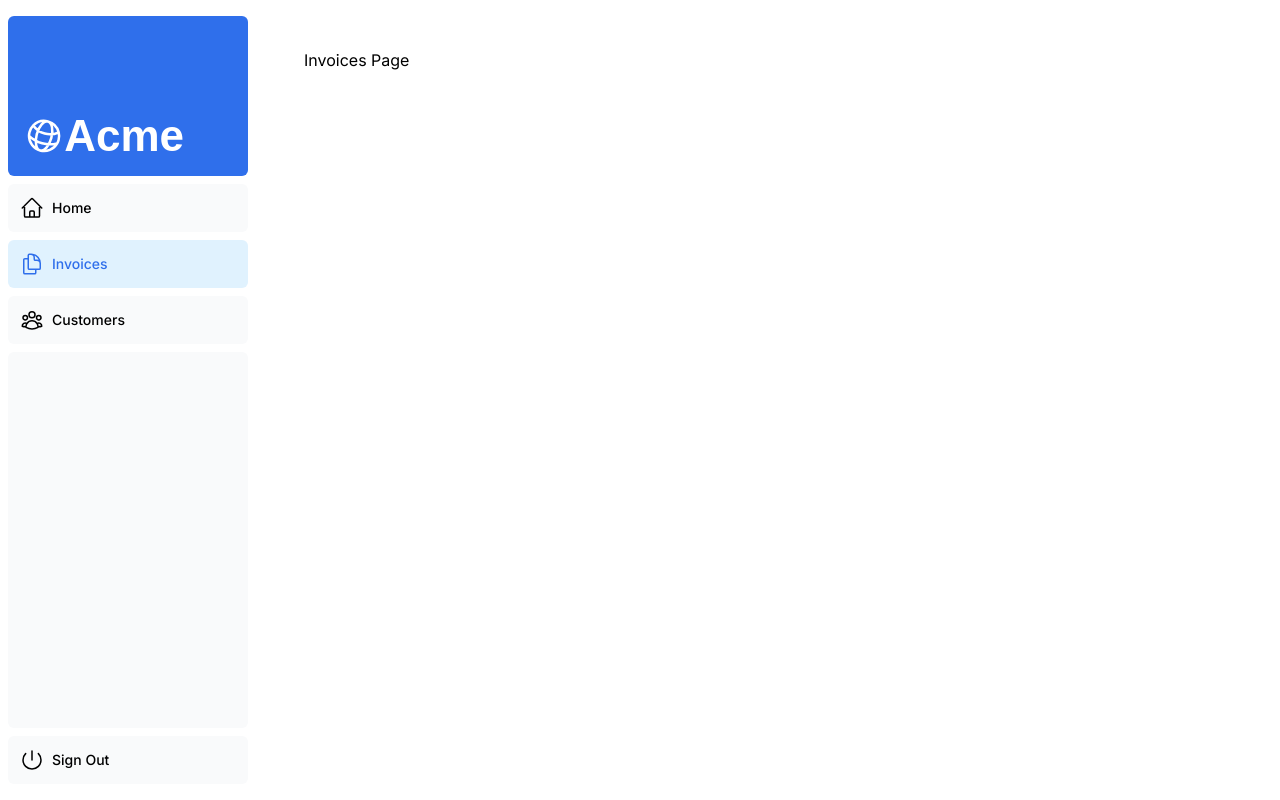
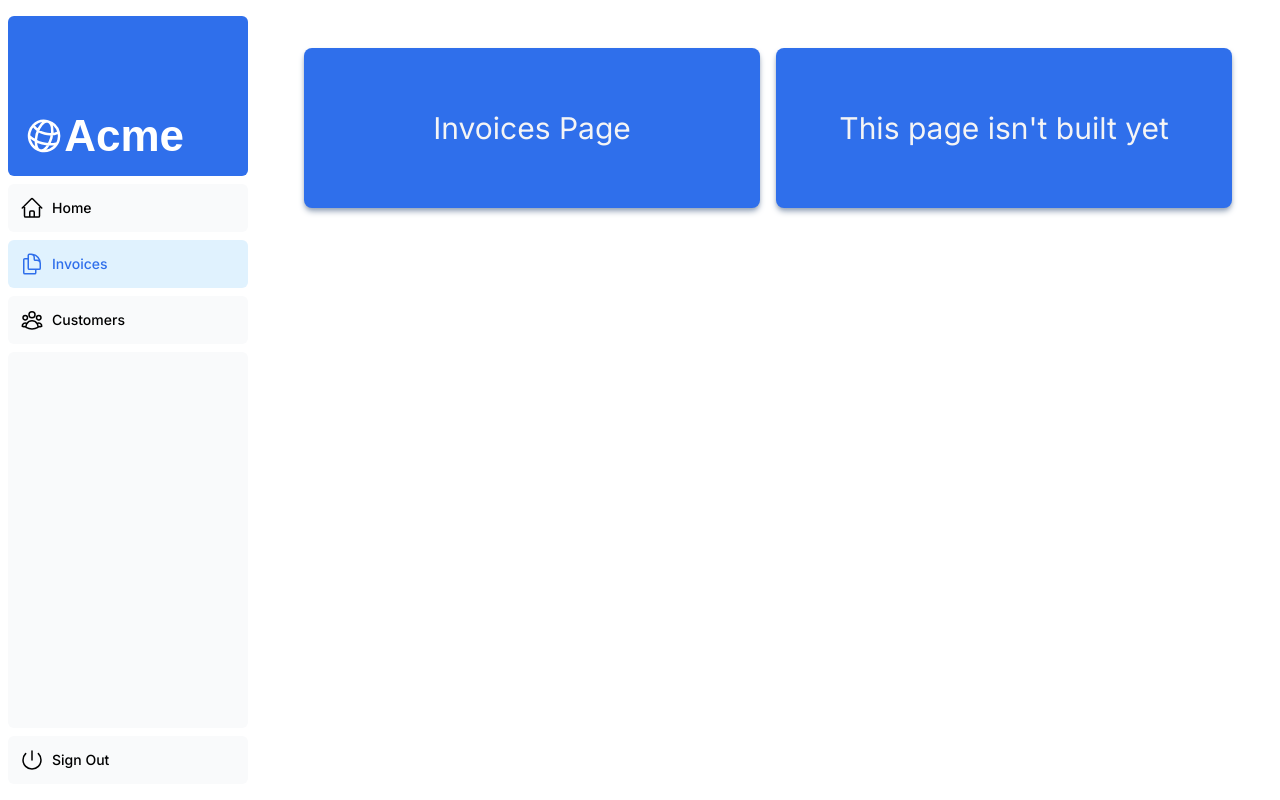
Before and after one commit to RichLinnell/nextjs-site, a Next.js app: page /dashboard/invoices in a window 1280 px wide. Built offline with nearby package versions, Linux system fonts and the light colour scheme; a web font is replaced by a local one.

Commit message:
Added my own card to play around with TailwindCSS

```diff
--- a/app/dashboard/(overview)/page.tsx
+++ b/app/dashboard/(overview)/page.tsx
@@ -17,7 +17,7 @@ export default async function Page() {
           <CardWrapper />
         </Suspense>
       </div>
-      <div className="mt-6 grid grid-cols-1 gap-6 md:grid-cols-4 lg:grid-cols-8">
+      <div className="mt-6 rounded-lg ring-offset-8 ring-4 ring-yellow-500/50 grid grid-cols-1 gap-6 md:grid-cols-4 lg:grid-cols-8">
         <Suspense fallback={<RevenueChartSkeleton/>}>
           <RevenueChart />
         </Suspense>
--- a/app/dashboard/invoices/page.tsx
+++ b/app/dashboard/invoices/page.tsx
@@ -1,3 +1,10 @@
-export default function Page(){
-    return <p>Invoices Page</p>;
+import MyCard from "@/app/ui/dashboard/my-card";
+
+export default function Page() {
+  return (
+    <div className="flex flex-col md:flex-row gap-4">
+      <MyCard className="basis-1/2 h-40 text-3xl" text="Invoices Page" />
+      <MyCard className="basis-1/2 h-40 text-3xl overflow-hidden" text="This page isn't built yet" />
+    </div>
+  );
 }
--- /dev/null
+++ b/app/ui/dashboard/my-card.tsx
@@ -0,0 +1,26 @@
+export default function MyCard({
+  text,
+  className,
+}: {
+  text: string;
+  className: string;
+}) {
+  return (
+    <div
+      className={`hover:ring-4
+    hover:ring-orange-400
+    ring-offset-2
+    shadow-md
+    shadow-slate-400
+    rounded-lg
+    p-6
+    flex
+    items-center
+    justify-center
+    bg-blue-600
+    text-zinc-100 ${className}`}
+    >
+    <p className="overflow-ellipsis text-nowrap">{text}</p>
+    </div>
+  );
+}
```
